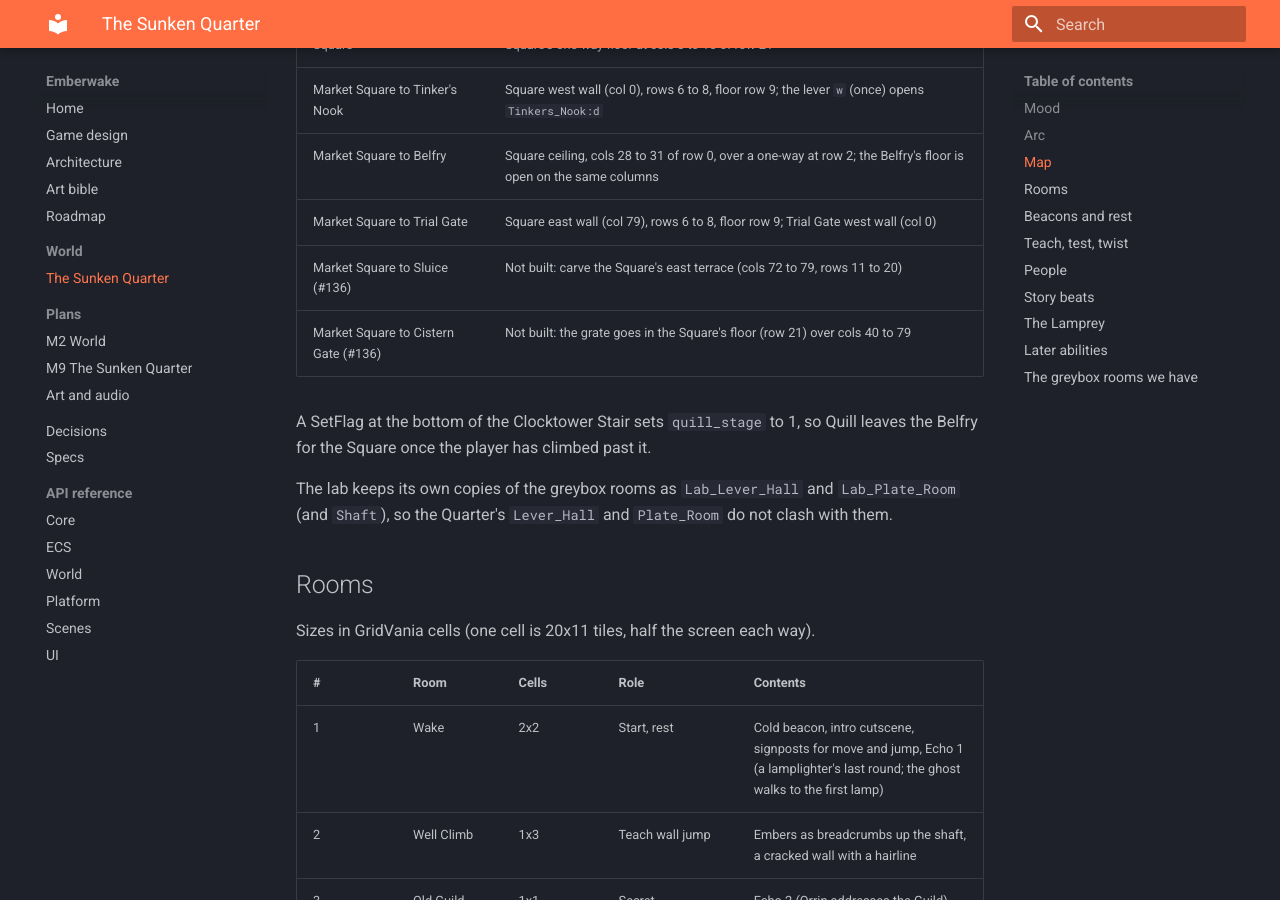
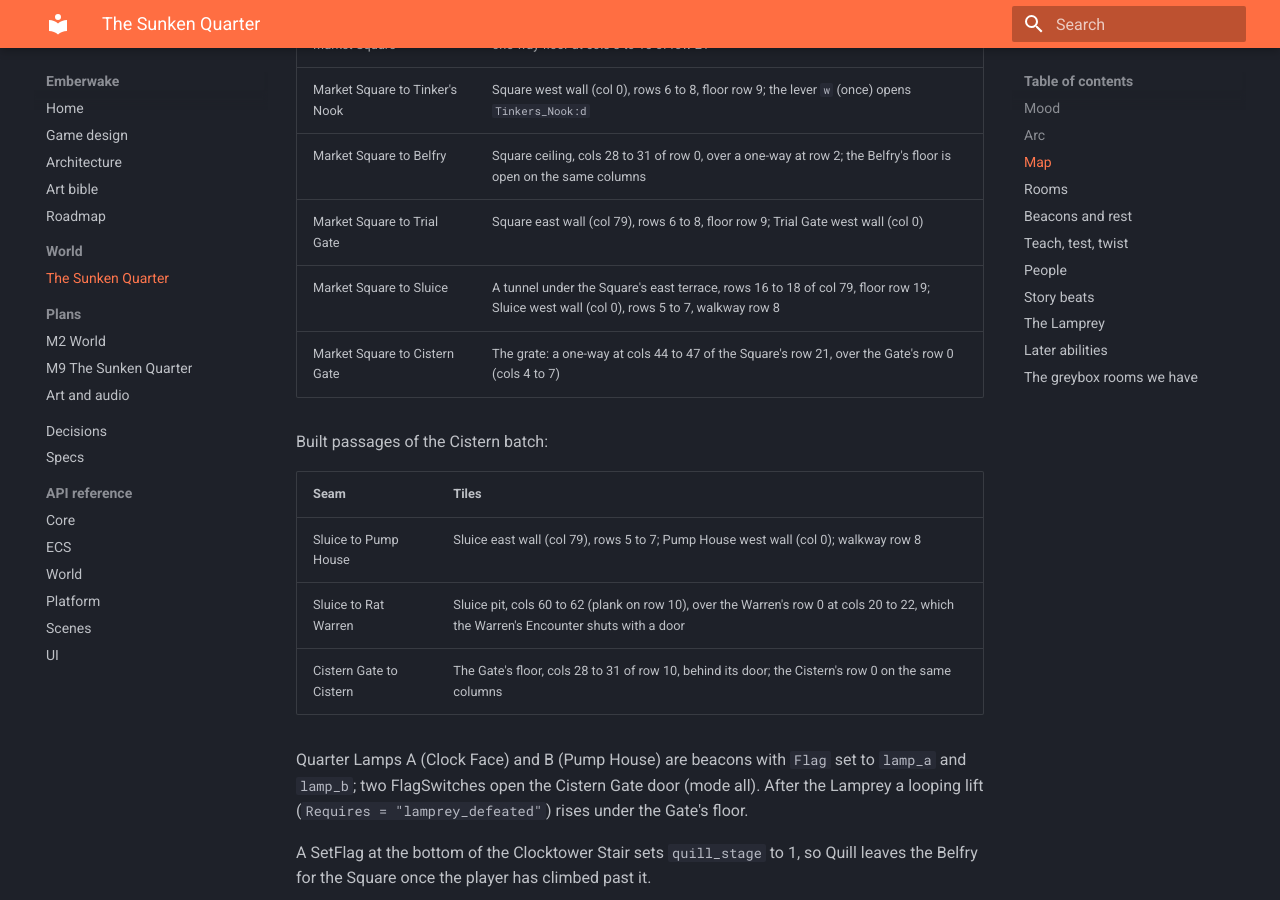
Before and after one commit to AxelSuu/emberwake, an MkDocs documentation site: the page built from docs/world/sunken-quarter.md, in a window 1280 px wide and 900 px high, scrolled down 3327 px. Built offline with MkDocs 1.6.1 and Material for MkDocs 9.7.7, drawn with Linux system fonts in a browser that asks for light colours.

Commit message:
Document the Cistern batch's seams and the Quarter Lamp flags

```diff
--- a/docs/world/sunken-quarter.md
+++ b/docs/world/sunken-quarter.md
@@ -114,8 +114,20 @@ Built passages of the Square batch:
 | Market Square to Tinker's Nook | Square west wall (col 0), rows 6 to 8, floor row 9; the lever `w` (once) opens `Tinkers_Nook:d` |
 | Market Square to Belfry | Square ceiling, cols 28 to 31 of row 0, over a one-way at row 2; the Belfry's floor is open on the same columns |
 | Market Square to Trial Gate | Square east wall (col 79), rows 6 to 8, floor row 9; Trial Gate west wall (col 0) |
-| Market Square to Sluice (#136) | Not built: carve the Square's east terrace (cols 72 to 79, rows 11 to 20) |
-| Market Square to Cistern Gate (#136) | Not built: the grate goes in the Square's floor (row 21) over cols 40 to 79 |
+| Market Square to Sluice | A tunnel under the Square's east terrace, rows 16 to 18 of col 79, floor row 19; Sluice west wall (col 0), rows 5 to 7, walkway row 8 |
+| Market Square to Cistern Gate | The grate: a one-way at cols 44 to 47 of the Square's row 21, over the Gate's row 0 (cols 4 to 7) |
+
+Built passages of the Cistern batch:
+
+| Seam | Tiles |
+|---|---|
+| Sluice to Pump House | Sluice east wall (col 79), rows 5 to 7; Pump House west wall (col 0); walkway row 8 |
+| Sluice to Rat Warren | Sluice pit, cols 60 to 62 (plank on row 10), over the Warren's row 0 at cols 20 to 22, which the Warren's Encounter shuts with a door |
+| Cistern Gate to Cistern | The Gate's floor, cols 28 to 31 of row 10, behind its door; the Cistern's row 0 on the same columns |
+
+Quarter Lamps A (Clock Face) and B (Pump House) are beacons with `Flag` set to `lamp_a` and
+`lamp_b`; two FlagSwitches open the Cistern Gate door (mode all). After the Lamprey a looping
+lift (`Requires = "lamprey_defeated"`) rises under the Gate's floor.
 
 A SetFlag at the bottom of the Clocktower Stair sets `quill_stage` to 1, so Quill leaves the
 Belfry for the Square once the player has climbed past it.
```
